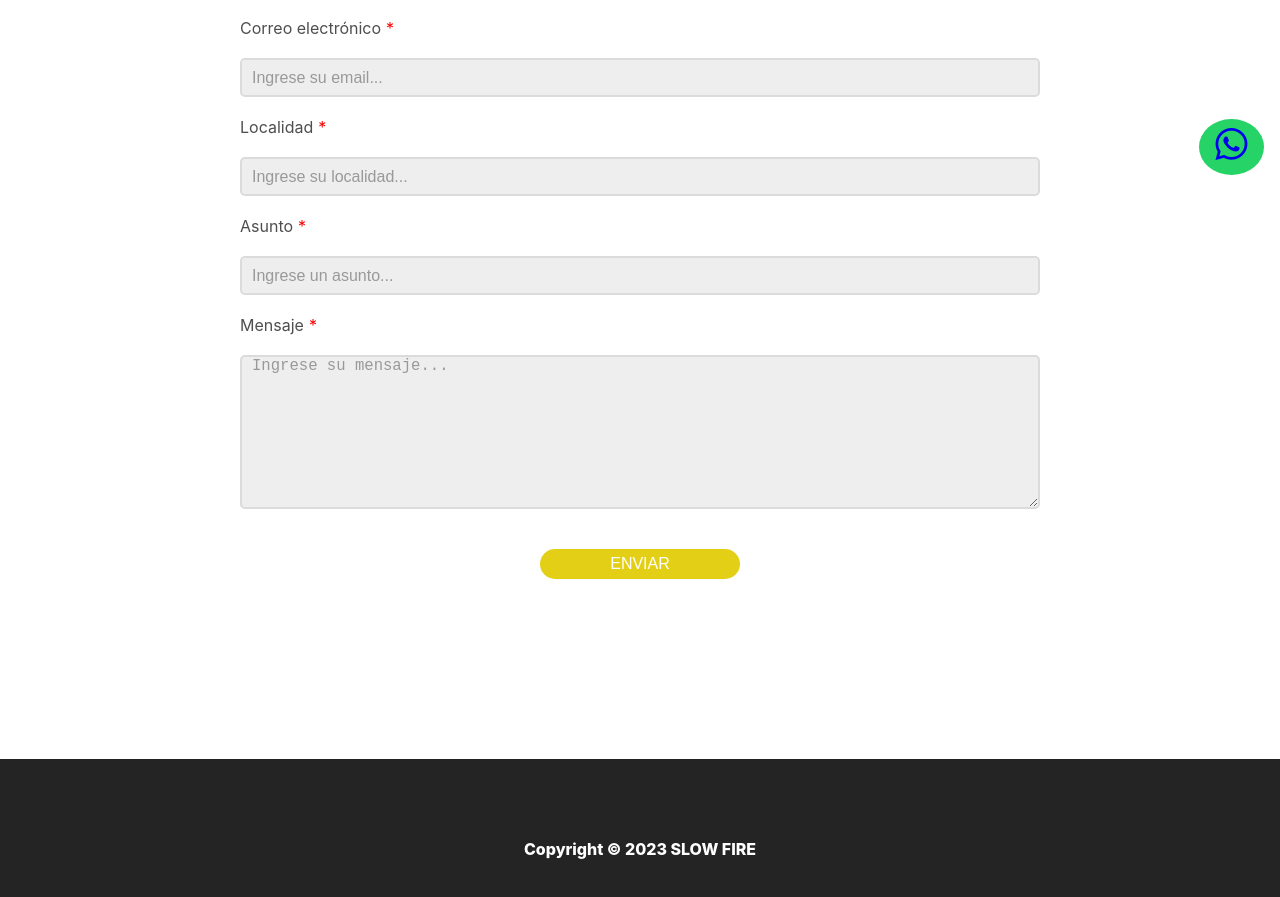
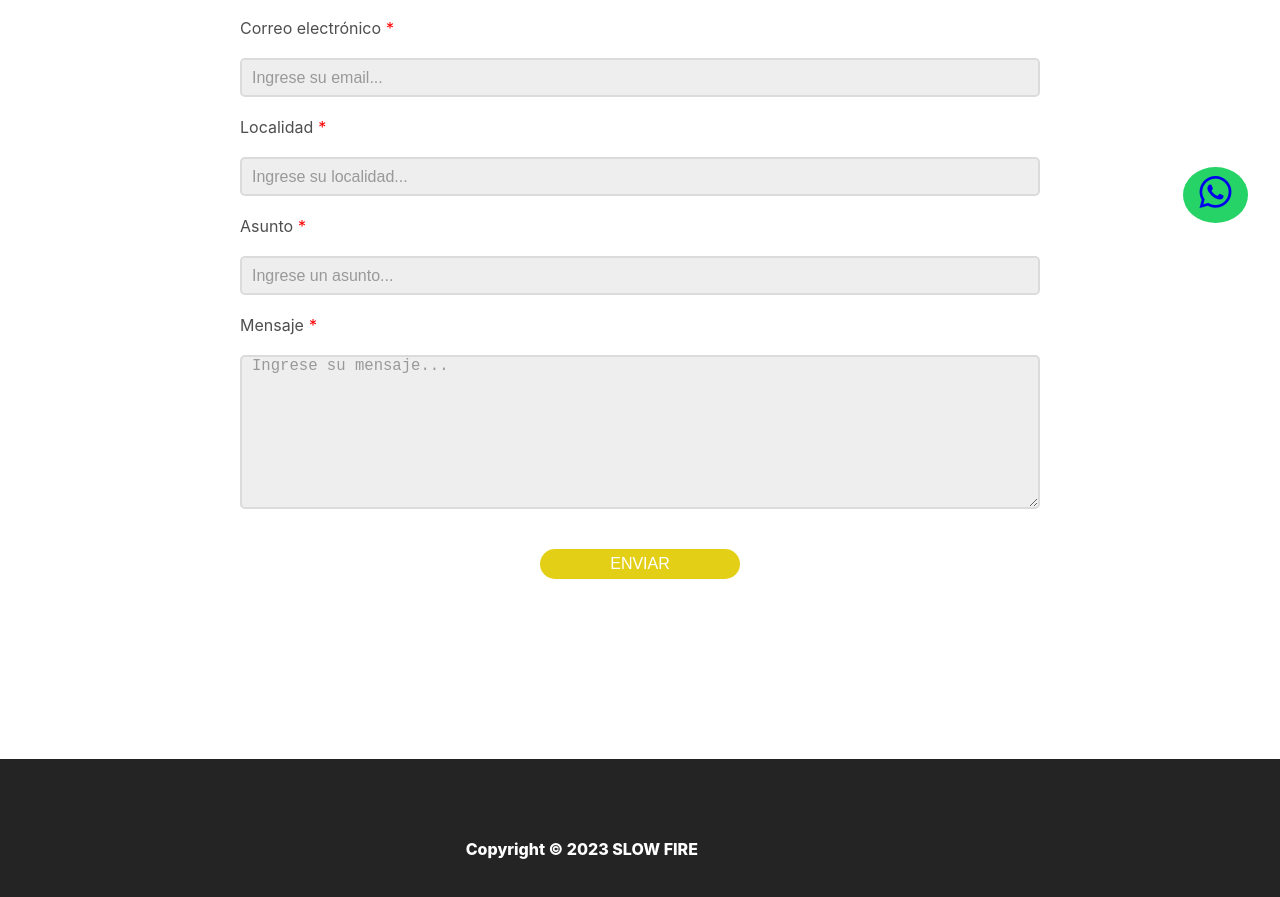
Before and after one commit to VicLara22/Slow-Fire, a React (Vite) app: page /contact in a window 1280 px wide. Shown: the part 561-1458 px from the top of the page. Built offline with nearby package versions, Linux system fonts and the light colour scheme.

Commit message:
[frontend] Update css btn wpp

```diff
--- a/src/components/Footer/Footer.module.css
+++ b/src/components/Footer/Footer.module.css
@@ -1,16 +1,18 @@
-footer{
+footer {
     height: 20vh;
     width: 100%;
     background: rgb(36, 36, 36);
 }
 
-.containerText{
-    display: flex;
+.containerText {
+    display: grid;
+    grid-template-columns: 10fr 1fr;
+    align-items: center;
     justify-content: center;
     text-align: center;
 }
 
-.containerText h1{
+.containerText h1 {
     color: white;
     font-size: 1em;
 }
@@ -20,15 +22,15 @@ footer{
     display: flex;
     background-color: #25D366;
     border-radius: 100%;
-    right: 0;
-    bottom: 4em;
+    bottom: 3em;
     padding: 0.9em;
     padding-top: 5px;
     margin-right: 1em;
     transition: background-color 0.8s;
+    z-index: 1000;
 }
 
-.msj{
+.msj {
     display: none;
     opacity: 0;
     width: 150px;
@@ -38,20 +40,21 @@ footer{
     background-color: white;
     border-radius: 20px 0px 20px 20px;
     right: 0;
-    bottom: 2em;
+    bottom: 1em;
     padding: 1.2em;
     padding-top: 0px;
-    margin-right: 5em;
+    margin-right: 7em;
     font-size: 1em;
     border: 1px solid black;
-    transition: opacity  0.8s;
+    transition: opacity 0.8s;
+    z-index: 1000;
 }
 
-.whatsapp:hover{
+.whatsapp:hover {
     cursor: pointer;
 }
 
-.whatsapp:hover + .msj {
+.whatsapp:hover+.msj {
     display: block;
     opacity: 1;
 }
@@ -63,22 +66,40 @@ footer{
     margin-bottom: -3px;
 }
 
-.whatsapp i{
+.whatsapp i {
     font-size: 2em;
 }
 
-@media(max-width: 800px) {
-    .msj{
+@media (min-width: 800px) {
+    .msj {
         height: 15px;
-        padding-top: 5px;
+        width: auto;
+    }
+
+    .whatsapp {
+        position: fixed;
+        right: 1em;
+        bottom: 1em;
 
     }
-
 }
 
-@media(min-width: 300px) {
-    .msj{
-        width: 200px;
-        font-size: 0.9em;
+@media (max-width: 800px) {
+    .msj {
+        position: static;
+        padding: 0.5em;
+        font-size: 0.8em;
+    }
+
+    .whatsapp {
+        position: static;
+        align-items: end;
+        justify-content: end;
+        font-size: 0.8em;
+        bottom: 0em;
+        padding: 0.6em;
+        padding-top: 5px;
+        margin-right: 1em;
+
     }
 }
```
